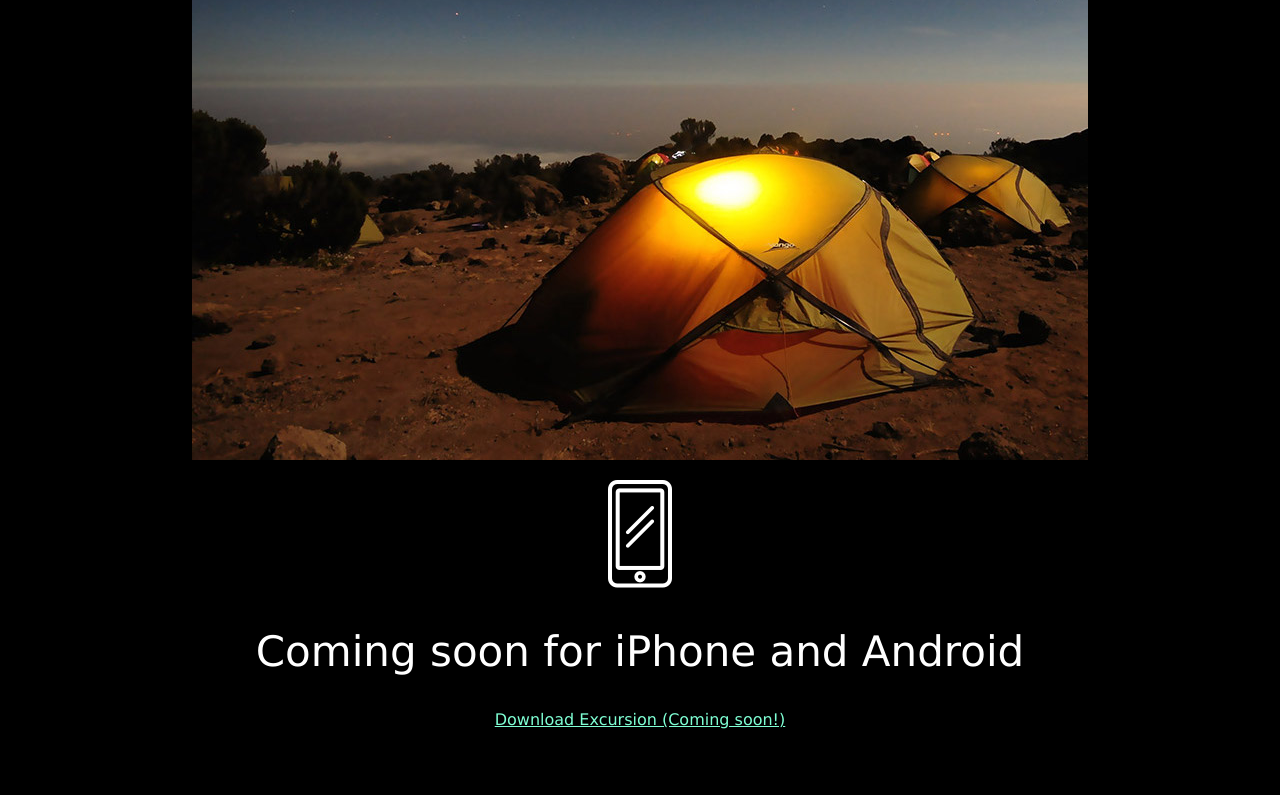
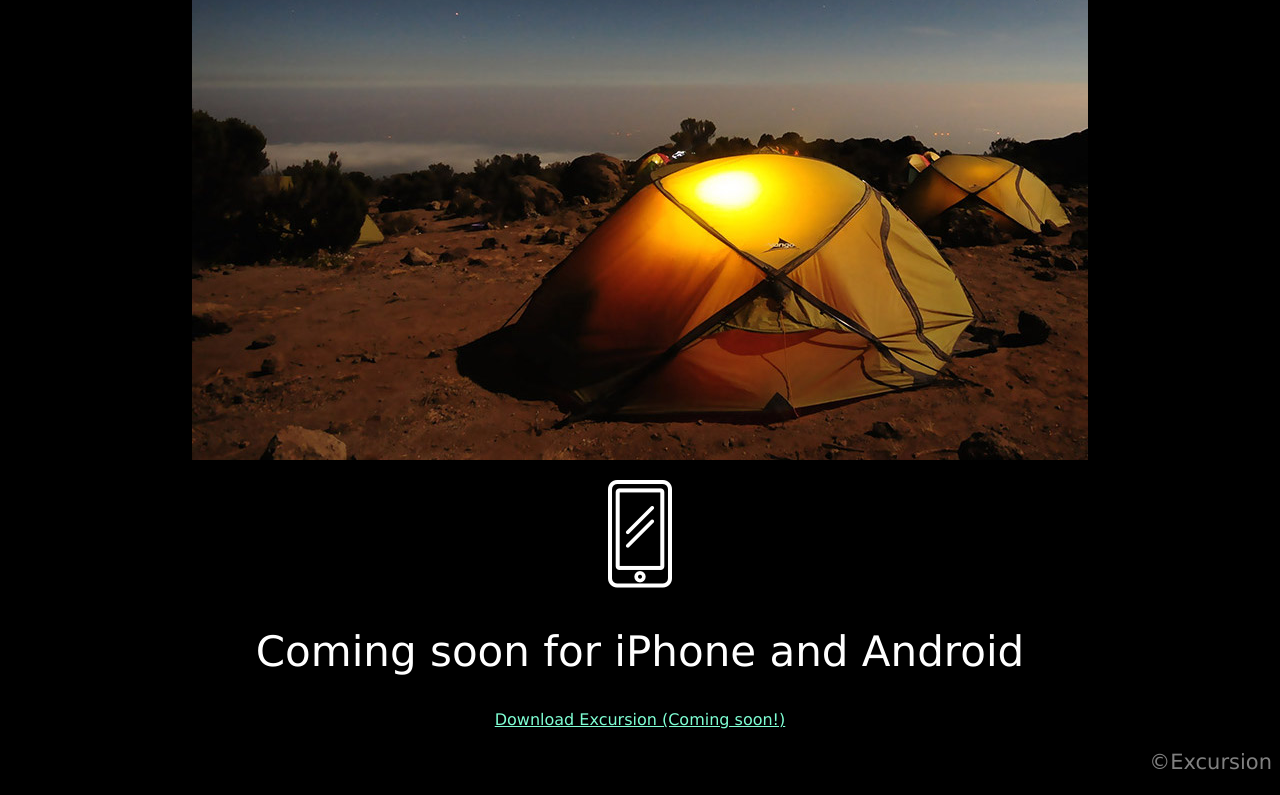
Before and after one commit to smlyjpark/excursion, a plain HTML site: page index.html in a window 1280 px wide. Shown: the part 552-1347 px from the top of the page. Before the commit the page ends 1297 px from the top, so only its background shows below. Drawn offline with Linux system fonts and the light colour scheme.

Commit message:
added footer

```diff
--- a/index.html
+++ b/index.html
@@ -20,4 +20,7 @@
 <h2 class="header--secondary">Coming soon for iPhone and Android</h2>
 <p><a class="link--cta" href="#">Download Excursion (Coming soon!)</a></p>
 </body>
+<footer>
+    <p class="link--footer">©Excursion</p>
+</footer>
 </html>
--- a/resources/css/style.css
+++ b/resources/css/style.css
@@ -27,3 +27,10 @@ body {
     font-size: 16px;
     color: aquamarine;
 }
+
+/* Footer */
+.link--footer {
+    font-size: 21px;
+    color: grey;
+    text-align: right;
+}
```
